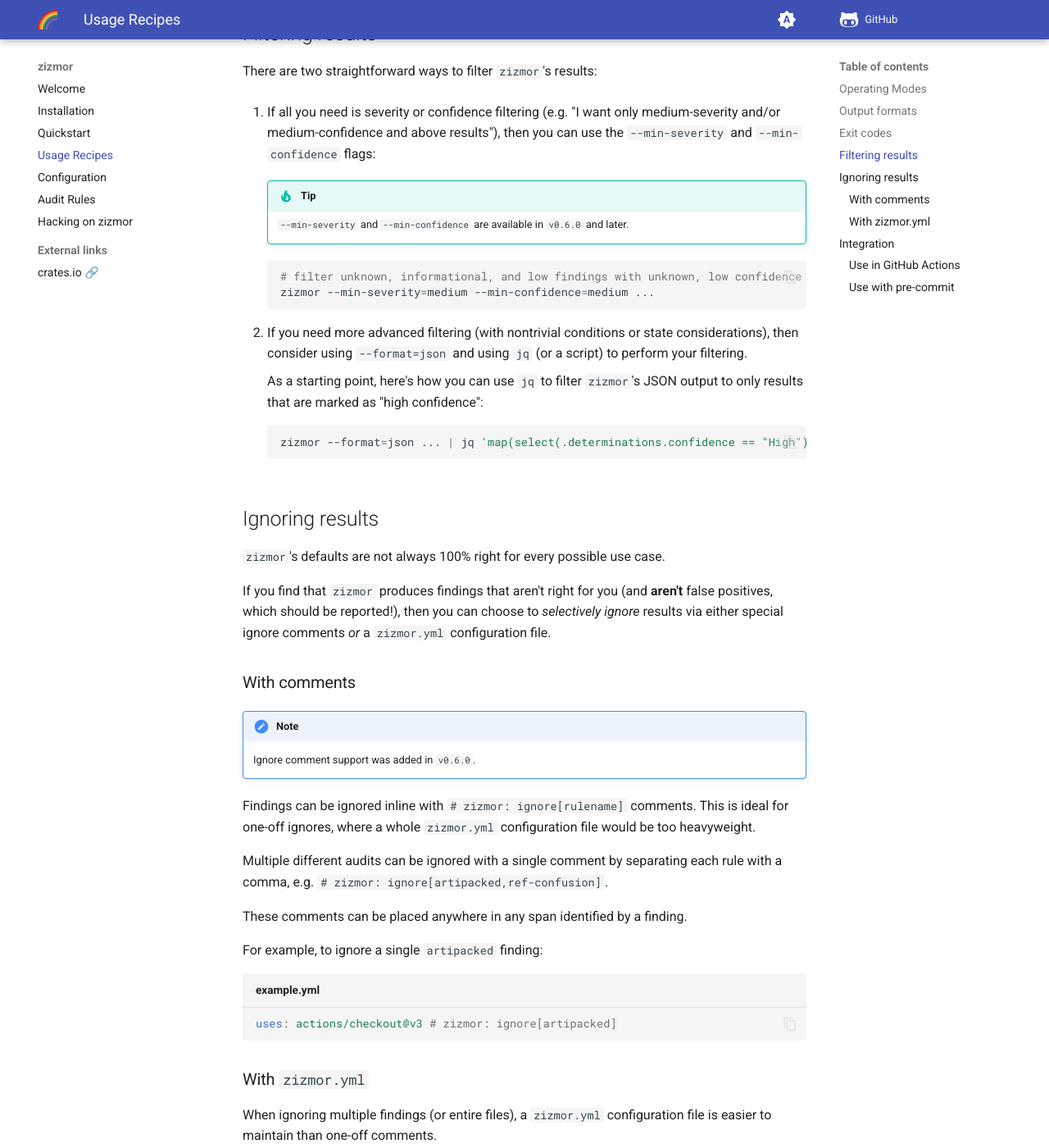
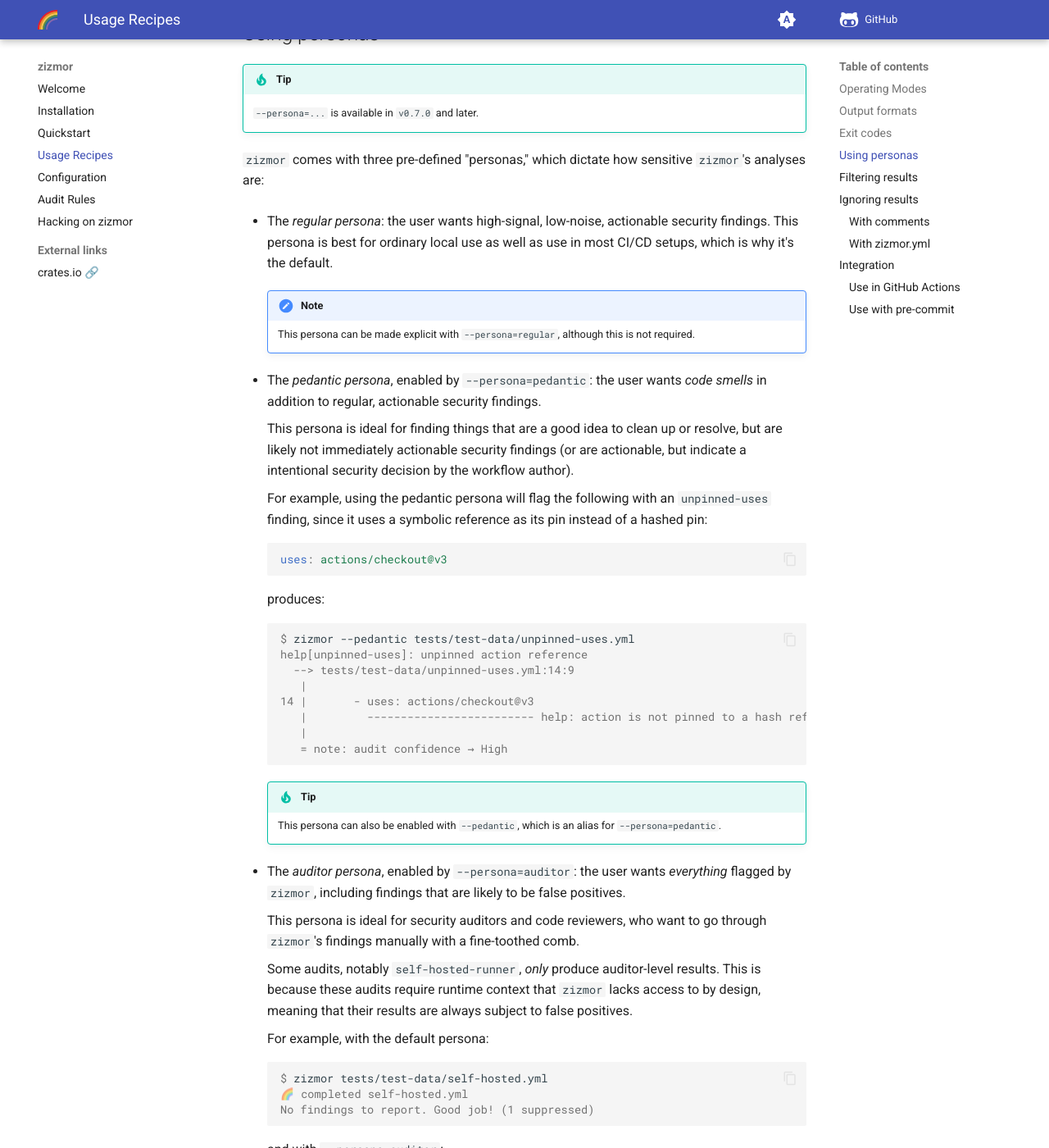
Before and after one commit to zizmorcore/zizmor, an MkDocs documentation site: the page built from docs/usage.md, in a window 1280 px wide and 1400 px high, scrolled down 1735 px. Shown: the whole window at 82% size. Built offline with MkDocs 1.6.1 and Material for MkDocs 9.7.7, drawn with Linux system fonts in a browser that asks for light colours; comment, search, counter and statistics services are not loaded; some of the changed text lies outside the part shown.

Commit message:
docs: document personas

````diff
--- a/docs/usage.md
+++ b/docs/usage.md
@@ -68,6 +68,94 @@
 | 14   | One or more findings found; highest finding is "high" level. |
 
 All other exit codes are currently reserved.
+
+## Using personas
+
+!!! tip
+
+    `--persona=...` is available in `v0.7.0` and later.
+
+`zizmor` comes with three pre-defined "personas," which dictate how
+sensitive `zizmor`'s analyses are:
+
+* The _regular persona_: the user wants high-signal, low-noise, actionable
+  security findings. This persona is best for ordinary local use as well as use
+  in most CI/CD setups, which is why it's the default.
+
+    !!! note
+
+        This persona can be made explicit with `--persona=regular`,
+        although this is not required.
+
+
+* The _pedantic persona_, enabled by `--persona=pedantic`: the user wants
+  *code smells* in addition to regular, actionable security findings.
+
+    This persona is ideal for finding things that are a good idea
+    to clean up or resolve, but are likely not immediately actionable
+    security findings (or are actionable, but indicate a intentional
+    security decision by the workflow author).
+
+    For example, using the pedantic persona will flag the following
+    with an `unpinned-uses` finding, since it uses a symbolic reference
+    as its pin instead of a hashed pin:
+
+    ```yaml
+    uses: actions/checkout@v3
+    ```
+
+    produces:
+
+    ```console
+    $ zizmor --pedantic tests/test-data/unpinned-uses.yml
+    help[unpinned-uses]: unpinned action reference
+      --> tests/test-data/unpinned-uses.yml:14:9
+       |
+    14 |       - uses: actions/checkout@v3
+       |         ------------------------- help: action is not pinned to a hash ref
+       |
+       = note: audit confidence → High
+    ```
+
+    !!! tip
+
+        This persona can also be enabled with `--pedantic`, which is
+        an alias for `--persona=pedantic`.
+
+* The _auditor persona_, enabled by `--persona=auditor`: the user wants
+  *everything* flagged by `zizmor`, including findings that are likely
+  to be false positives.
+
+    This persona is ideal for security auditors and code reviewers, who
+    want to go through `zizmor`'s findings manually with a fine-toothed comb.
+
+    Some audits, notably `self-hosted-runner`, *only* produce auditor-level
+    results. This is because these audits require runtime context that `zizmor`
+    lacks access to by design, meaning that their results are always
+    subject to false positives.
+
+    For example, with the default persona:
+
+    ```console
+    $ zizmor tests/test-data/self-hosted.yml
+    🌈 completed self-hosted.yml
+    No findings to report. Good job! (1 suppressed)
+    ```
+
+    and with `--persona=auditor`:
+
+    ```console
+    $ zizmor --persona=auditor tests/test-data/self-hosted.yml
+    note[self-hosted-runner]: runs on a self-hosted runner
+      --> tests/test-data/self-hosted.yml:8:5
+        |
+      8 |     runs-on: [self-hosted, my-ubuntu-box]
+        |     ------------------------------------- note: self-hosted runner used here
+        |
+        = note: audit confidence → High
+
+      1 finding: 1 unknown, 0 informational, 0 low, 0 medium, 0 high
+    ```
 
 ## Filtering results
 
````
